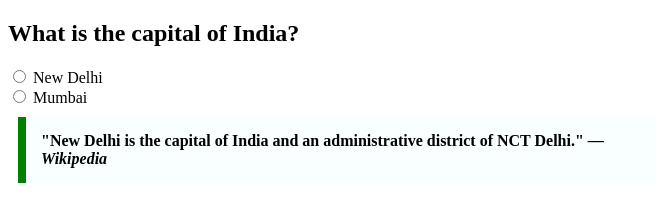
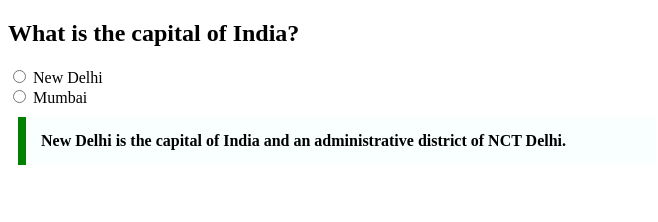
Before and after one commit to acciojob/trivia-Rishitgoyal06, a website: page main.html in a window 1280 px wide. Shown: the whole page, without its empty margins (0-658 px from the left). Drawn offline with Linux system fonts and the light colour scheme.

Commit message:
created a submission

```diff
--- a/main.html
+++ b/main.html
@@ -25,7 +25,7 @@
     </form>
 
     <blockquote class="quote">
-        "New Delhi is the capital of India and an administrative district of NCT Delhi." — <cite>Wikipedia</cite>
+        New Delhi is the capital of India and an administrative district of NCT Delhi.
     </blockquote>
 </body>
 </html>
```
